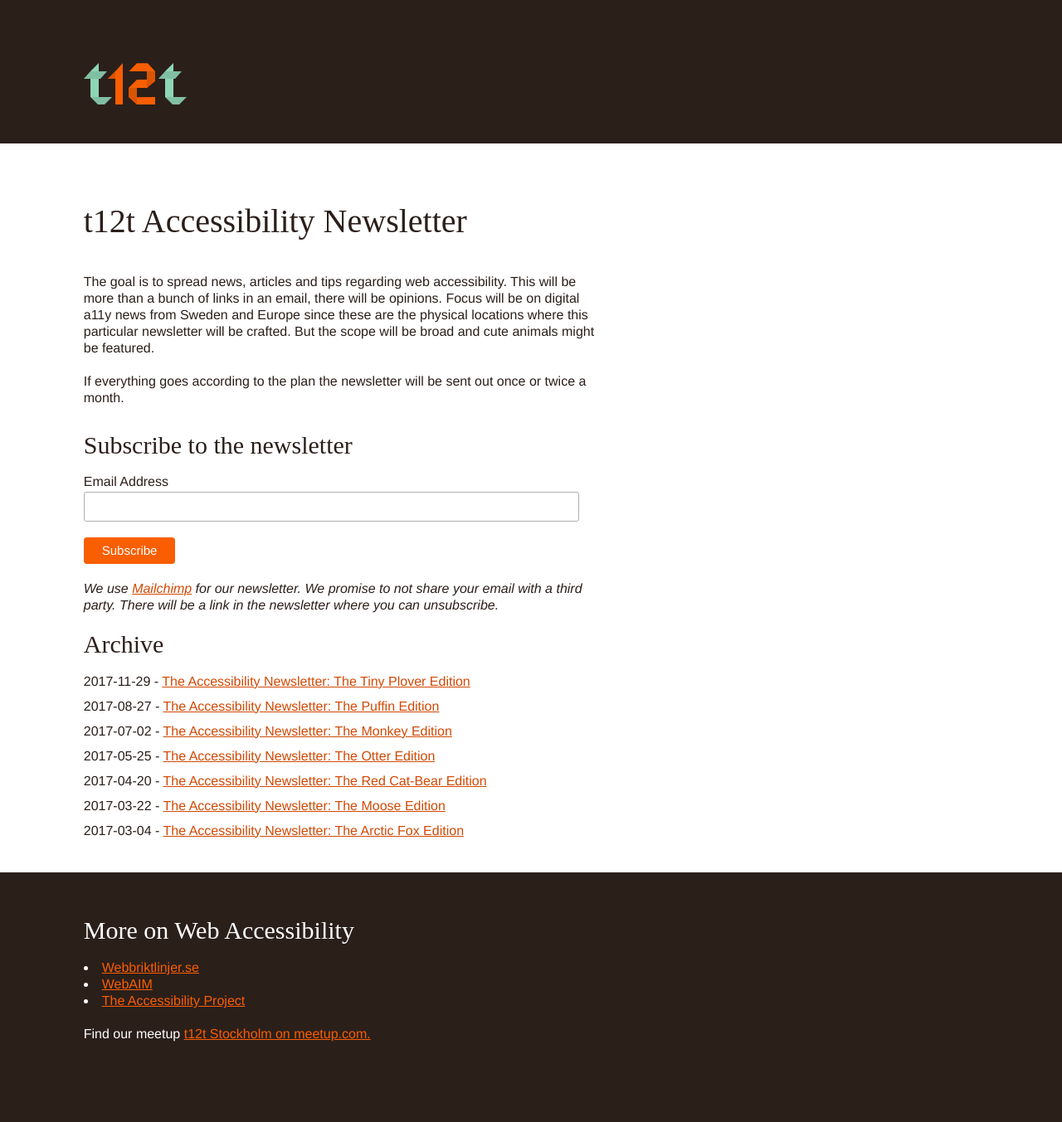
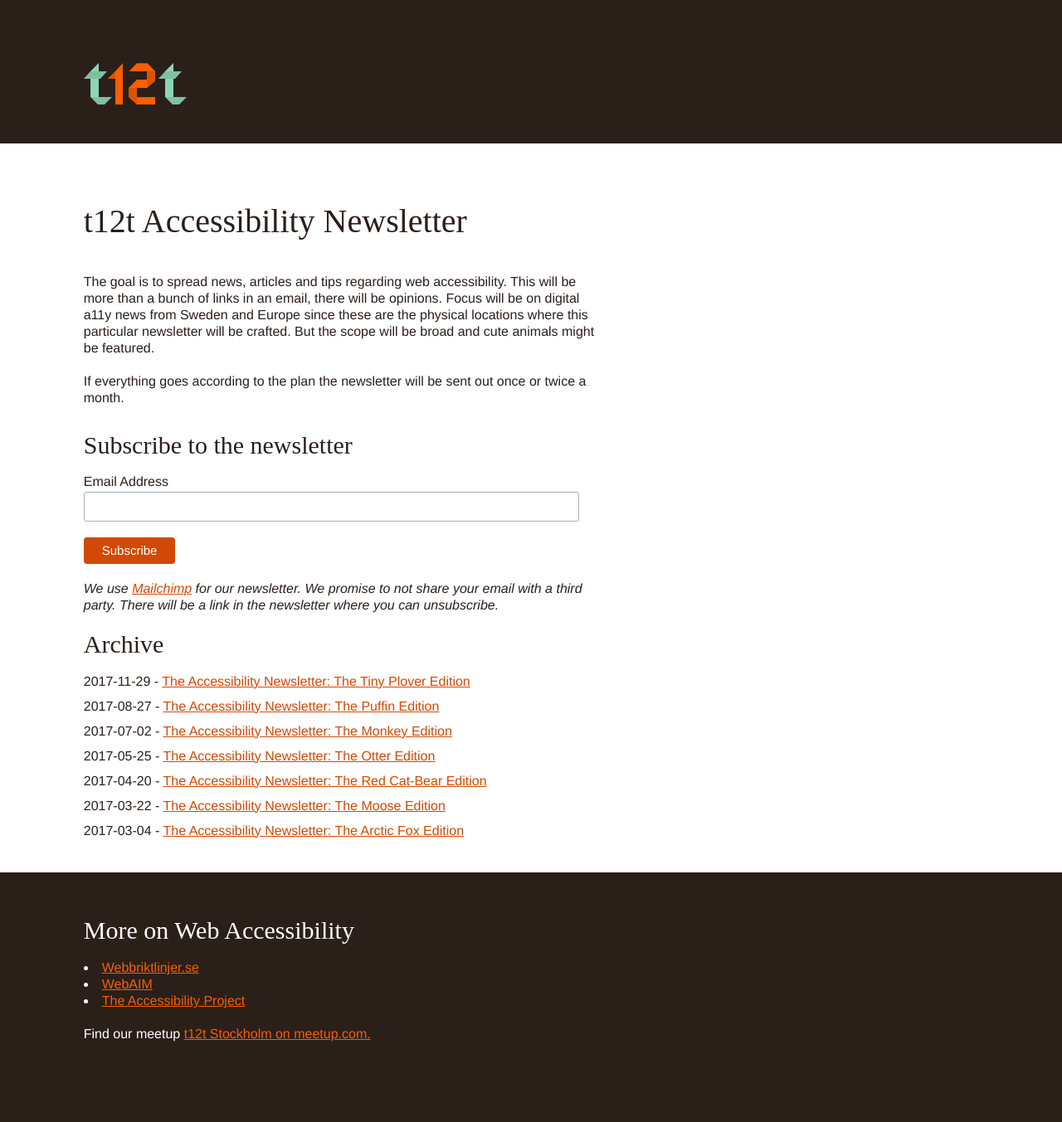
Before and after one commit to t12t/t12t.github.io, a Jekyll site: the page built from accessibility-newsletter/index.md, in a window 1280 px wide. Shown: the whole page at 83% size. Built offline with Jekyll 4.4.1, drawn with Linux system fonts in a browser that asks for light colours; some web fonts are replaced.

Commit message:
Increases contrast on buttons

```diff
--- a/css/_framework.scss
+++ b/css/_framework.scss
@@ -56,6 +56,10 @@ nav{
     a {
         color: $grenadie;
     }
+
+    button {
+        background-color: $grenadie;
+    }
 }
 .package{
     background:#fff;
--- a/css/_newsletter.scss
+++ b/css/_newsletter.scss
@@ -45,7 +45,7 @@
 
 #mc_embed_signup .button {
     clear: both;
-    background-color: $blaze-orange;
+    background-color: $grenadie;
     border: 0 none;
     border-radius: 4px;
     transition: all 0.23s ease-in-out 0s;
```
